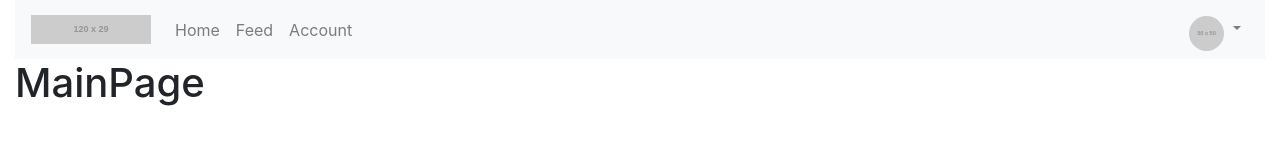
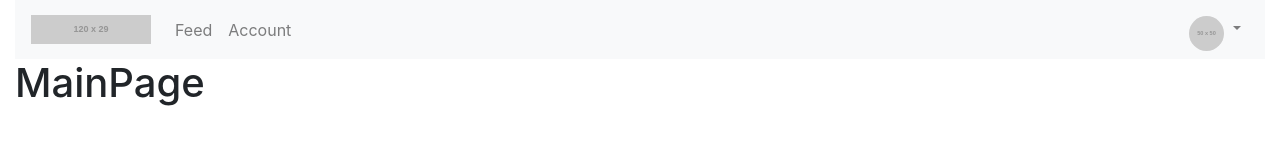
Before and after one commit to awave1/readme-platform, a React (Create React App) app in the folder app/: page / in a window 1280 px wide. Shown: the top 160 px of the page. Built offline with nearby package versions, Linux system fonts and the light colour scheme.

Commit message:
added toolbar

```diff
--- a/app/src/components/Toolbar/Toolbar.css
+++ b/app/src/components/Toolbar/Toolbar.css
@@ -7,3 +7,6 @@
   /* Interchange this value depending on prefering width vs. height */
   width: 35px;
   height: 35x; }
+
+.navbar-expand-lg .navbar-nav .dropdown-menu {
+  position: absolute !important; }
--- a/app/src/components/Toolbar/Toolbar.js
+++ b/app/src/components/Toolbar/Toolbar.js
@@ -2,78 +2,147 @@ import React, { Component } from 'react'
 import { Link } from 'react-router-dom'
 import './Toolbar.css'
 import logo from '../../logo.svg'
+import {
+  Collapse,
+  Navbar,
+  NavbarToggler,
+  NavbarBrand,
+  Nav,
+  NavItem,
+  NavLink,
+  UncontrolledDropdown,
+  DropdownToggle,
+  DropdownMenu,
+  DropdownItem } from 'reactstrap';
 
 class Toolbar extends Component {
 
-  constructor(props) {
-    super(props)
+    constructor(props) {
+      super(props);
 
-    this.menuItems = [
-      {
-        name: 'Home',
-        link: '/',
-      },
-      {
-        name: 'Feed',
-        link: '/feed',
-      },
-      {
-        name: 'Account',
-        link: '/account',
-      }
-    ]
-  }
+      this.toggle = this.toggle.bind(this);
+      this.state = {
+        isOpen: false
+      };
+    }
+    toggle() {
+      this.setState({
+        isOpen: !this.state.isOpen
+      });
+    }
 
-  getMenuItems() {
-    return this.menuItems.map(el =>
-      <li class Name="nav-item">
-        <Link className="nav-link" to={el.link}>{el.name}</Link>
-      </li>
-    )
-  }
+    render() {
+      return (
+        <div>
+          <Navbar color="light" light expand="md">
+            <NavbarBrand href="/">
+                <img src="http://placehold.it/120x29?text=Logo" class="d-inline-block align-top" alt="readMe logo"/>
+            </NavbarBrand>
+            <Collapse isOpen={this.state.isOpen} right Collapse navbar>
+            <Nav className="mr" navbar>
+                <NavItem>
+                  <NavLink href="/feed">Feed</NavLink>
+                </NavItem>
+                <NavItem>
+                  <NavLink href="/account">Account</NavLink>
+                </NavItem>
+            </Nav>
+            </Collapse>
+            <NavbarToggler onClick={this.toggle} />
+              <Nav className="mr" navbar>
+                <UncontrolledDropdown nav inNavbar>
+                  <DropdownToggle nav caret>
+                  <img src="http://placehold.it/50x50?text=Picture" class="profile-picture" />
+                  </DropdownToggle>
+                  <DropdownMenu >
+                    <DropdownItem href="/account">
+                      Profile
+                    </DropdownItem>
+                    <DropdownItem>
+                      Settings
+                    </DropdownItem>
+                    <DropdownItem divider />
+                    <DropdownItem href="#">
+                      Logout
+                    </DropdownItem>
+                  </DropdownMenu>
+                </UncontrolledDropdown>
+              </Nav>
 
-  render() {
-    return(
-      <nav className="navbar navbar-expand-md navbar-light bg-light sticky-top" id="navbar_main">
-        <Link className="navbar-brand" to="/">
-          <img src="http://placehold.it/120x29?text=Logo" class="d-inline-block align-top" alt=""/>
-          {this.props.text}
-        </Link>
+          </Navbar>
+        </div>
+
+  // constructor(props) {
+  //   super(props)
+
+  //   this.menuItems = [
+  //     {
+  //       name: 'Home',
+  //       link: '/',
+  //     },
+  //     {
+  //       name: 'Feed',
+  //       link: '/feed',
+  //     },
+  //     {
+  //       name: 'Account',
+  //       link: '/account',
+  //     }
+  //   ]
+  // }
+
+  // getMenuItems() {
+  //   return this.menuItems.map(el =>
+  //     <li class Name="nav-item">
+  //       <Link className="nav-link" to={el.link}>{el.name}</Link>
+  //     </li>
+  //   )
+  // }
+
+  // render() {
+  //   return(
+
+
+      // <nav className="navbar navbar-expand-lg navbar-light bg-light sticky-top" id="navbar_main">
+      //   <Link className="navbar-brand" to="/">
+      //     <img src="http://placehold.it/120x29?text=Logo" class="d-inline-block align-top" alt=""/>
+      //     {this.props.text}
+      //   </Link>
 
 
 
 
 
-        <button class="navbar-toggler" type="button" data-toggle="collapse" data-target="#navbarSupportedContent" aria-controls="navbarSupportedContent" aria-expanded="false" aria-label="Toggle navigation">
-          <span class="navbar-toggler-icon"></span>
-        </button>
+      //   <button class="navbar-toggler" type="button" data-toggle="collapse" data-target="#navbarSupportedContent" aria-controls="navbarSupportedContent" aria-expanded="false" aria-label="Toggle navigation">
+      //     <span class="navbar-toggler-icon"></span>
+      //   </button>
 
-        <div className="collapse navbar-collapse" id="navbarToggleExternalContent">
-          <ul class="navbar-nav mr-auto">
-            {this.getMenuItems()}
-          </ul>
-        </div>
+      //   <div className="collapse navbar-collapse" id="navbarToggleExternalContent">
+      //     <ul class="navbar-nav mr-auto">
+      //       {this.getMenuItems()}
+      //     </ul>
+      //   </div>
 
 
 
-         <ul class="navbar-nav flex-row mr-lg-0">
-            <li class="nav-item">
-                 <a class="nav-link pr-2"><i class="fa fa-search"></i></a>
-            </li>
-            <li class="nav-item">
-                <a class="nav-link pr-2"><i class="fa fa-facebook"></i></a>
-            </li>
-            <li class="nav-item dropdown">
-                <a class="nav-link dropdown-toggle mr-3 mr-lg-0" id="navbarDropdownMenuLink" data-toggle="dropdown" aria-haspopup="true" aria-expanded="false">
-                <img src="http://placehold.it/50x50?text=Picture" class="profile-picture" /><span class="caret"></span>
-                </a>
-                <div class="dropdown-menu dropdown-menu-right" aria-labelledby="navbarDropdownMenuLink">
-                    <a class="dropdown-item" href="">test</a>
-                    <a class="dropdown-item" href="">test2</a>
-                </div>
-            </li>
-        </ul>
-      </nav>
+      //    <ul class="navbar-nav flex-row mr-lg-0">
+      //       <li class="nav-item">
+      //            <a class="nav-link pr-2"><i class="fa fa-search"></i></a>
+      //       </li>
+      //       <li class="nav-item">
+      //           <a class="nav-link pr-2"><i class="fa fa-facebook"></i></a>
+      //       </li>
+      //       <li class="nav-item dropdown">
+      //           <a class="nav-link dropdown-toggle mr-3 mr-lg-0" id="navbarDropdownMenuLink" data-toggle="dropdown" aria-haspopup="true" aria-expanded="false">
+      //           <img src="http://placehold.it/50x50?text=Picture" class="profile-picture" /><span class="caret"></span>
+      //           </a>
+      //           <div class="dropdown-menu dropdown-menu-right" aria-labelledby="navbarDropdownMenuLink">
+      //               <a class="dropdown-item" href="">test</a>
+      //               <a class="dropdown-item" href="">test2</a>
+      //           </div>
+      //       </li>
+      //   </ul>
+      // </nav>
     )
   }
 
--- a/app/src/components/Toolbar/Toolbar.scss
+++ b/app/src/components/Toolbar/Toolbar.scss
@@ -10,3 +10,7 @@ $LINK_COLOR: #212121;
     width: 35px;
     height: 35x;
 }
+
+.navbar-expand-lg .navbar-nav .dropdown-menu {
+    position: absolute !important;
+}
```
